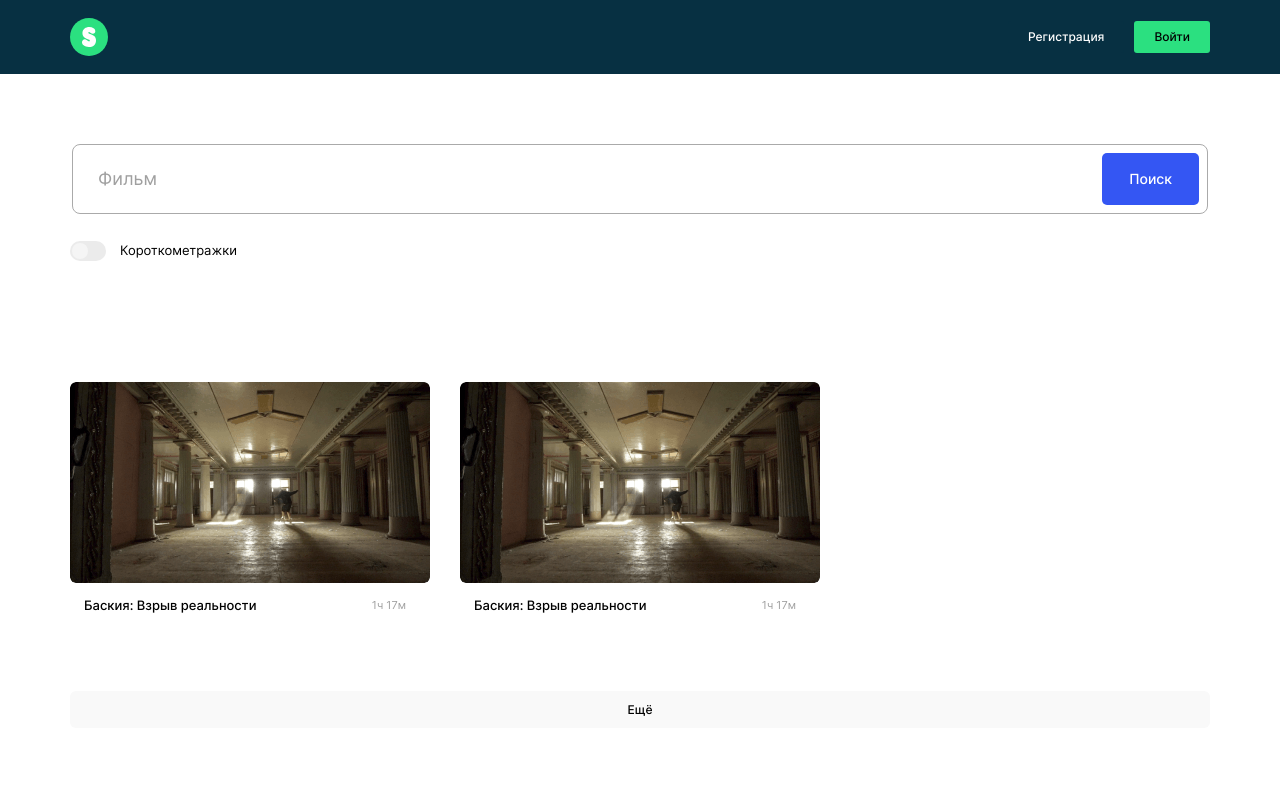
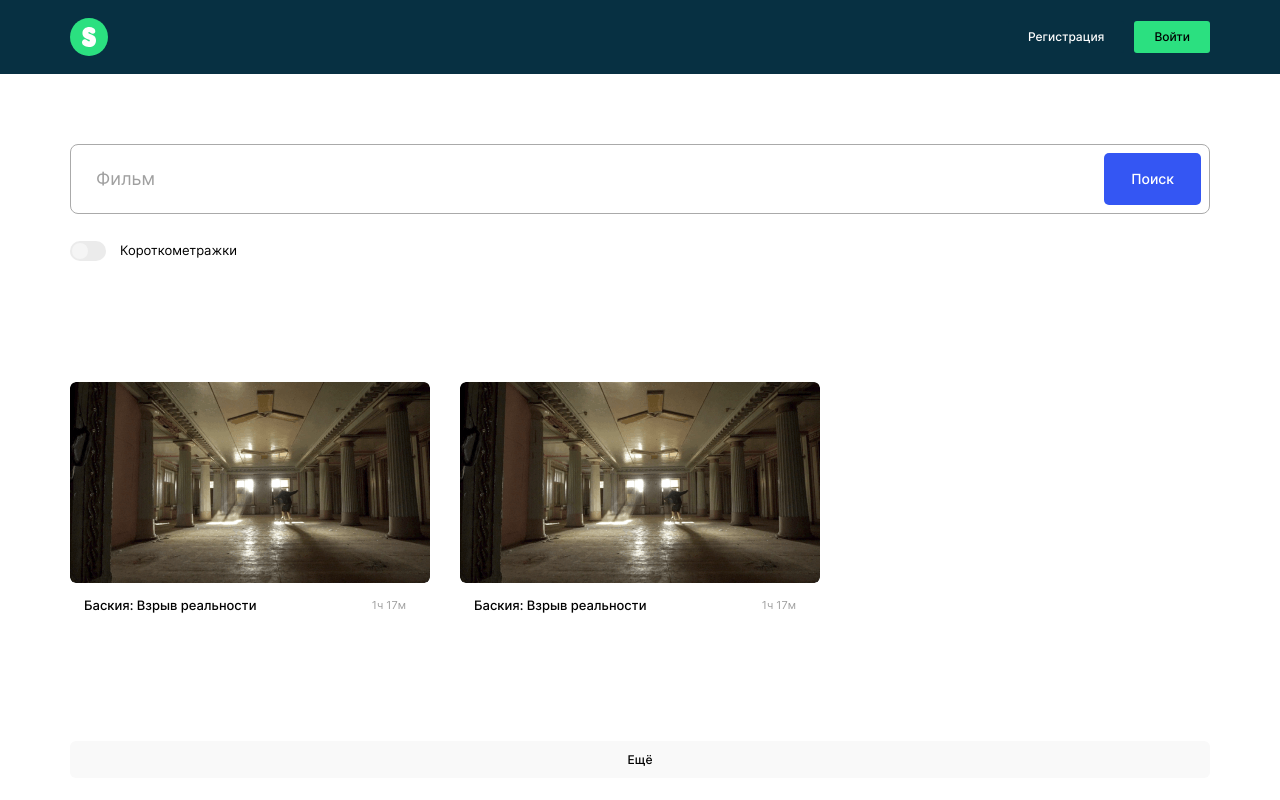
Before and after one commit to XcQuake/movies-explorer-frontend, a React (Create React App) app: page /saved-movies in a window 1280 px wide. Shown: the top 800 px of the page. Built offline with nearby package versions, Linux system fonts and the light colour scheme.

Commit message:
refactor: connect SearchForm in App.js

```diff
--- a/src/components/App/App.js
+++ b/src/components/App/App.js
@@ -5,6 +5,7 @@ import Main from '../Main/Main';
 import Movies from '../Movies/Movies';
 import Footer from '../Footer/Footer';
 import SavedMovies from '../SavedMovies/SavedMovies';
+import SearchForm from '../SearchForm/SearchForm';
 
 export default function App() {
   return (
@@ -12,9 +13,11 @@ export default function App() {
       <Header />
       <Switch>
         <Route path='/movies'>
+          <SearchForm />
           <Movies />
         </Route>
         <Route path='/saved-movies'>
+          <SearchForm />
           <SavedMovies />
         </Route>
         <Route exact path='/'>
--- a/src/components/Buttons/MoreButton/MoreButton.css
+++ b/src/components/Buttons/MoreButton/MoreButton.css
@@ -8,6 +8,7 @@
   border: none;
   cursor: pointer;
   transition: box-shadow 0.2s ease;
+  margin: 50px 0 80px;
 }
 
 .more-button:focus-visible {
--- a/src/components/Movies/Movies.css
+++ b/src/components/Movies/Movies.css
@@ -0,0 +1,5 @@
+.movies {
+  display: flex;
+  flex-direction: column;
+  justify-content: center;
+}
--- a/src/components/Movies/Movies.js
+++ b/src/components/Movies/Movies.js
@@ -1,12 +1,10 @@
 import './Movies.css';
 import MoviesCardList from '../MoviesCardList/MoviesCardList';
-import SearchForm from '../SearchForm/SearchForm';
 import MoviesCard from '../MoviesCard/MoviesCard';
 
 function Movies() {
   return (
     <main className='movies'>
-      <SearchForm />
       <MoviesCardList>
         <MoviesCard />
         <MoviesCard />
--- a/src/components/MoviesCardList/MoviesCardList.css
+++ b/src/components/MoviesCardList/MoviesCardList.css
@@ -1,7 +1,7 @@
 .movies-cardlist__wrapper {
   width: 100%;
   max-width: 1140px;
-  padding: 40px 10px 90px;
+  padding: 40px 10px 13px;
   display: flex;
   flex-direction: column;
   justify-content: center;
@@ -20,7 +20,7 @@
 
 @media (min-width: 768px) {
   .movies-cardlist__wrapper {
-    padding: 70px 30px 80px;
+    padding: 70px 30px 0;
     row-gap: 62px;
   }
 
@@ -32,7 +32,7 @@
 
 @media (min-width: 1024px) {
   .movies-cardlist__wrapper {
-    padding: 60px 30px 80px;
+    padding: 60px 30px 0;
     row-gap: 78px;
   }
 
--- a/src/components/MoviesCardList/MoviesCardList.js
+++ b/src/components/MoviesCardList/MoviesCardList.js
@@ -1,5 +1,5 @@
+import './MoviesCardList.css';
 import MoreButton from '../Buttons/MoreButton/MoreButton';
-import './MoviesCardList.css';
 
 function MoviesCardList({children}) {
   return (
--- a/src/components/SavedMovies/SavedMovies.css
+++ b/src/components/SavedMovies/SavedMovies.css
@@ -0,0 +1,5 @@
+.saved-movies {
+  display: flex;
+  flex-direction: column;
+  justify-content: center;
+}
--- a/src/components/SavedMovies/SavedMovies.js
+++ b/src/components/SavedMovies/SavedMovies.js
@@ -1,12 +1,10 @@
 import './SavedMovies.css';
 import MoviesCardList from '../MoviesCardList/MoviesCardList';
-import SearchForm from '../SearchForm/SearchForm';
 import MoviesCard from '../MoviesCard/MoviesCard';
 
 function SavedMovies() {
   return (
     <main className='saved-movies'>
-      <SearchForm />
       <MoviesCardList>
         <MoviesCard />
         <MoviesCard />
--- a/src/components/SearchForm/SearchForm.css
+++ b/src/components/SearchForm/SearchForm.css
@@ -1,9 +1,9 @@
-.navigation {
+.search-form {
   display: flex;
   justify-content: center;
 }
 
-.navigation__wrapper {
+.search-form__wrapper {
   width: 100%;
   max-width: 1140px;
   padding: 70px 14px 75px;
@@ -12,14 +12,14 @@
   gap: 31px;
 }
 
-.navigation__search-block {
+.search-form__form {
   display: flex;
   padding: 6px;
   border: 1.5px solid #AAA;
   border-radius: 8px;
 }
 
-.navigation__search-field {
+.search-form__search-input {
   width: 100%;
   font-weight: 400;
   font-size: 16px;
@@ -30,16 +30,16 @@
   border-radius: 4px;
 }
 
-.navigation__search-field::placeholder {
+.search-form__search-input::placeholder {
   color: #A0A0A0;
 }
 
-.navigation__search-field:focus {
+.search-form__search-input:focus {
   outline: none;
   box-shadow: 0 0 0 2px #3456F3;
 }
 
-.navigation__search-button {
+.search-form__search-button {
   padding: 13px 18px;
   font-weight: 500;
   font-size: 14px;
@@ -53,28 +53,28 @@
   transition: box-shadow 0.3s ease;
 }
 
-.navigation__search-button:focus-visible {
+.search-form__search-button:focus-visible {
   outline: none;
   box-shadow: 0 0 0 3px #000;
 }
 
 @media (min-width: 768px) {
-  .navigation__wrapper {
+  .search-form__wrapper {
     padding: 70px 30px 63px;
     gap: 27px;
   }
 
-  .navigation__search-block {
+  .search-form__form {
     padding: 8px
   }
 
-  .navigation__search-button {
+  .search-form__search-button {
     padding: 17px 27px;
     font-size: 14px;
     line-height: 18px;
   }
 
-  .navigation__search-field {
+  .search-form__search-input {
     font-size: 18px;
     line-height: 20px;
     padding-left: 17px;
--- a/src/components/SearchForm/SearchForm.js
+++ b/src/components/SearchForm/SearchForm.js
@@ -3,12 +3,11 @@ import FilterCheckbox from '../Buttons/FilterCheckbox/FilterCheckbox';
 
 function SearchForm() {
   return (
-    <section className='navigation'>
-      <div className='navigation__wrapper'>
-        <form className='navigation__form'>
-          <fieldset className='navigation__search-block'>
+    <section className='search-form'>
+      <div className='search-form__wrapper'>
+        <form className='search-form__form'>
           <input
-              className='navigation__search-field'
+            className='search-form__search-input'
             name='movie'
             type='text'
             id='movie'
@@ -16,8 +15,7 @@ function SearchForm() {
             minLength='2'
             maxLength='250'
           />
-            <button type='submit' className='navigation__search-button'>Поиск</button>
-          </fieldset>
+          <button type='submit' className='search-form__search-button'>Поиск</button>
         </form>
         <FilterCheckbox />
       </div>
```
Lines whose indentation alone changed are shown as unchanged.
